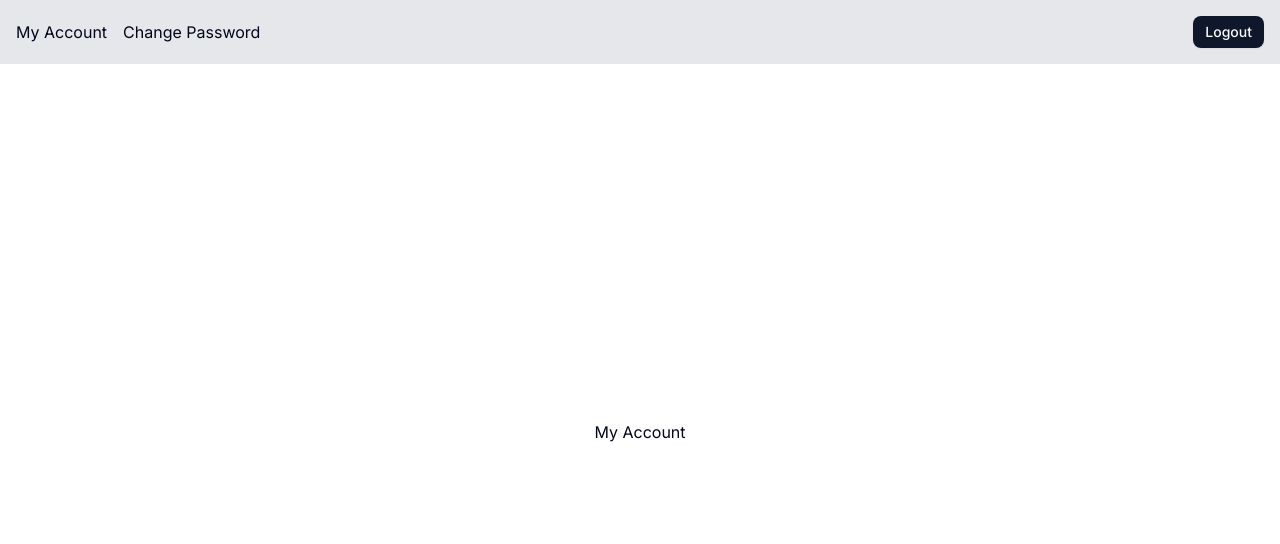
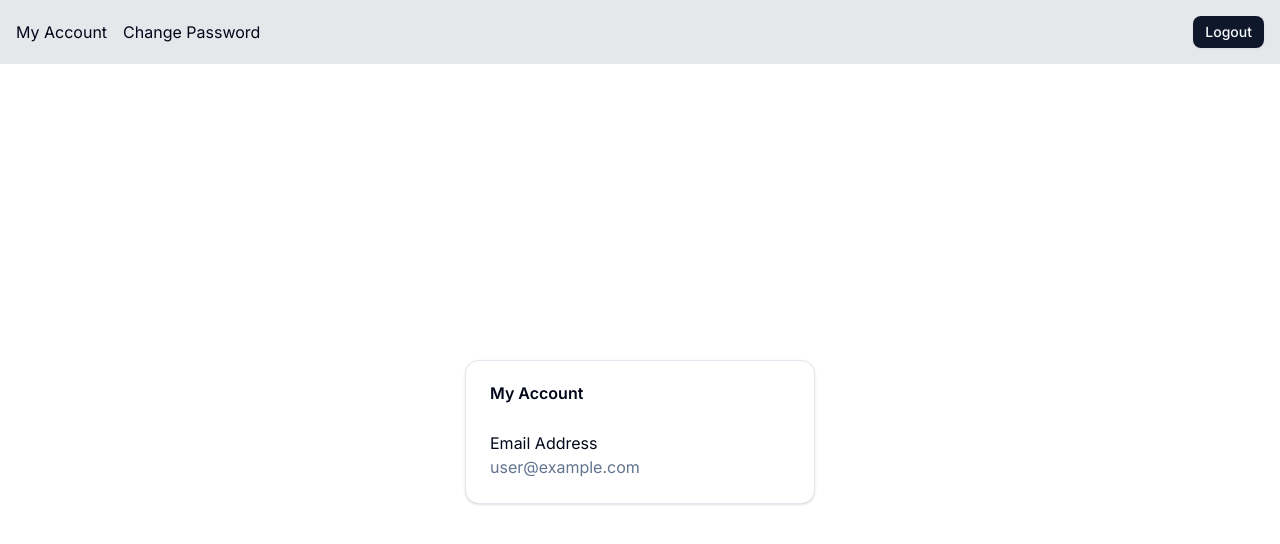
Before and after one commit to aliaksandrsen/next-auth, a Next.js app: page /my-account in a window 1280 px wide. Shown: the top 544 px of the page. Built offline with nearby package versions, Linux system fonts and the light colour scheme; no server answers; sample sign-in values are in the browser's storage.

Commit message:
Update MyAccountPage

```diff
--- a/app/(logged-in)/layout.tsx
+++ b/app/(logged-in)/layout.tsx
@@ -9,7 +9,6 @@ export default async function LoggedInLayout({
   children: React.ReactNode;
 }) {
   const session = await auth();
-  console.log(' session:', session);
 
   if (!session?.user?.id) {
     redirect('/login');
--- a/app/(logged-in)/my-account/page.tsx
+++ b/app/(logged-in)/my-account/page.tsx
@@ -1,3 +1,19 @@
-export default function MyAccountPage() {
-  return <div>My Account</div>;
+import { auth } from '@/auth';
+import { Card, CardContent, CardHeader, CardTitle } from '@/components/ui/card';
+import { Label } from '@radix-ui/react-label';
+
+export default async function MyAccountPage() {
+  const session = await auth();
+
+  return (
+    <Card className="w-[350px]">
+      <CardHeader>
+        <CardTitle>My Account</CardTitle>
+      </CardHeader>
+      <CardContent>
+        <Label>Email Address</Label>
+        <div className="text-muted-foreground">{session?.user?.email}</div>
+      </CardContent>
+    </Card>
+  );
 }
--- a/app/(logged-out)/register/page.tsx
+++ b/app/(logged-out)/register/page.tsx
@@ -48,7 +48,6 @@ export default function Register() {
       password: data.password,
       passwordConfirm: data.passwordConfirm,
     });
-    console.log(' handleSubmit response:', response);
 
     if (response?.error) {
       form.setError('email', {
--- a/auth.ts
+++ b/auth.ts
@@ -31,8 +31,6 @@ export const { handlers, signIn, signOut, auth } = NextAuth({
           .from(users)
           .where(eq(users.email, credentials?.email as string));
 
-        console.log(' authorize: user:', user);
-
         if (!user) {
           throw new Error('Iccorrect credentials');
         } else {
```
